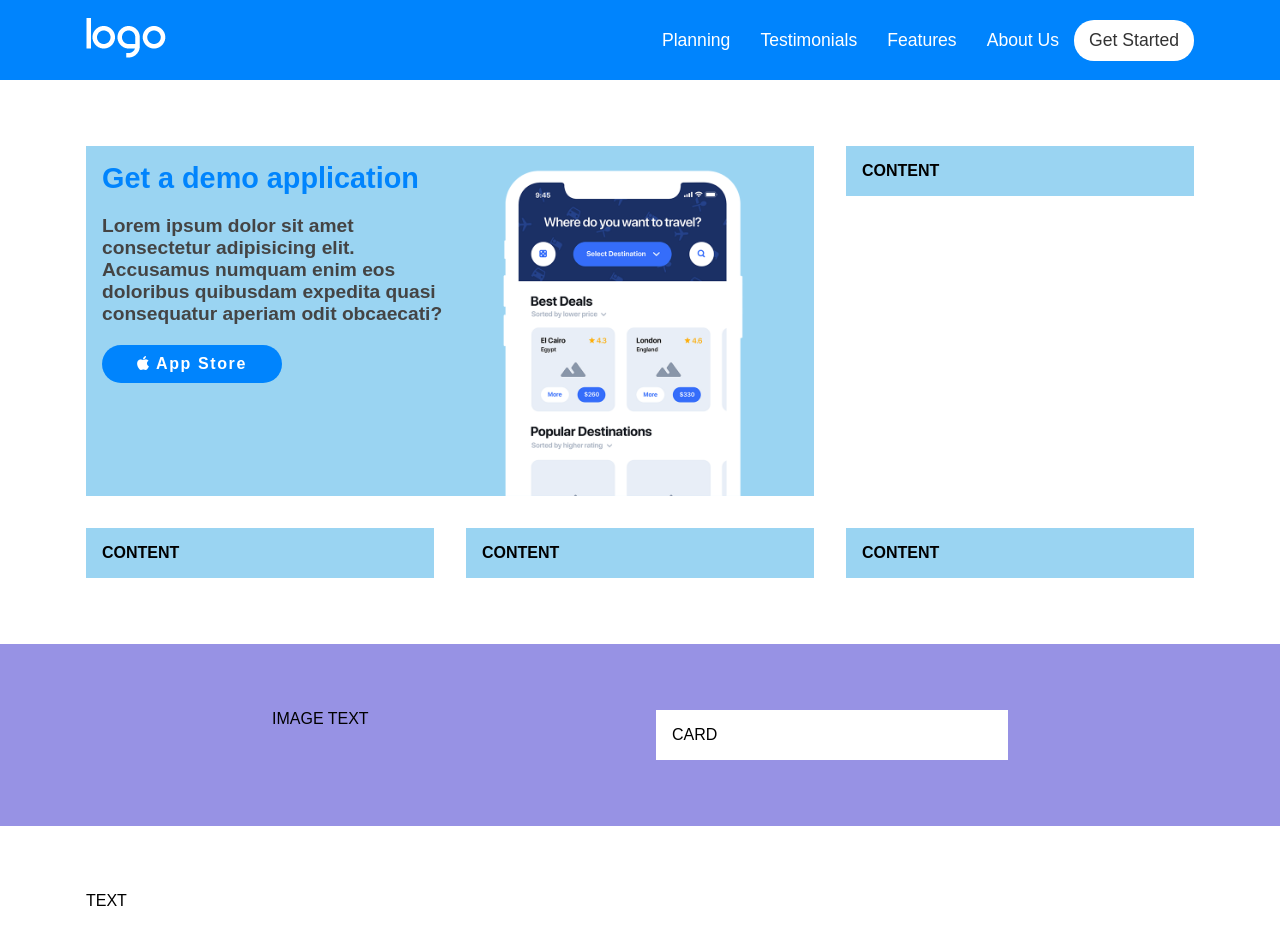
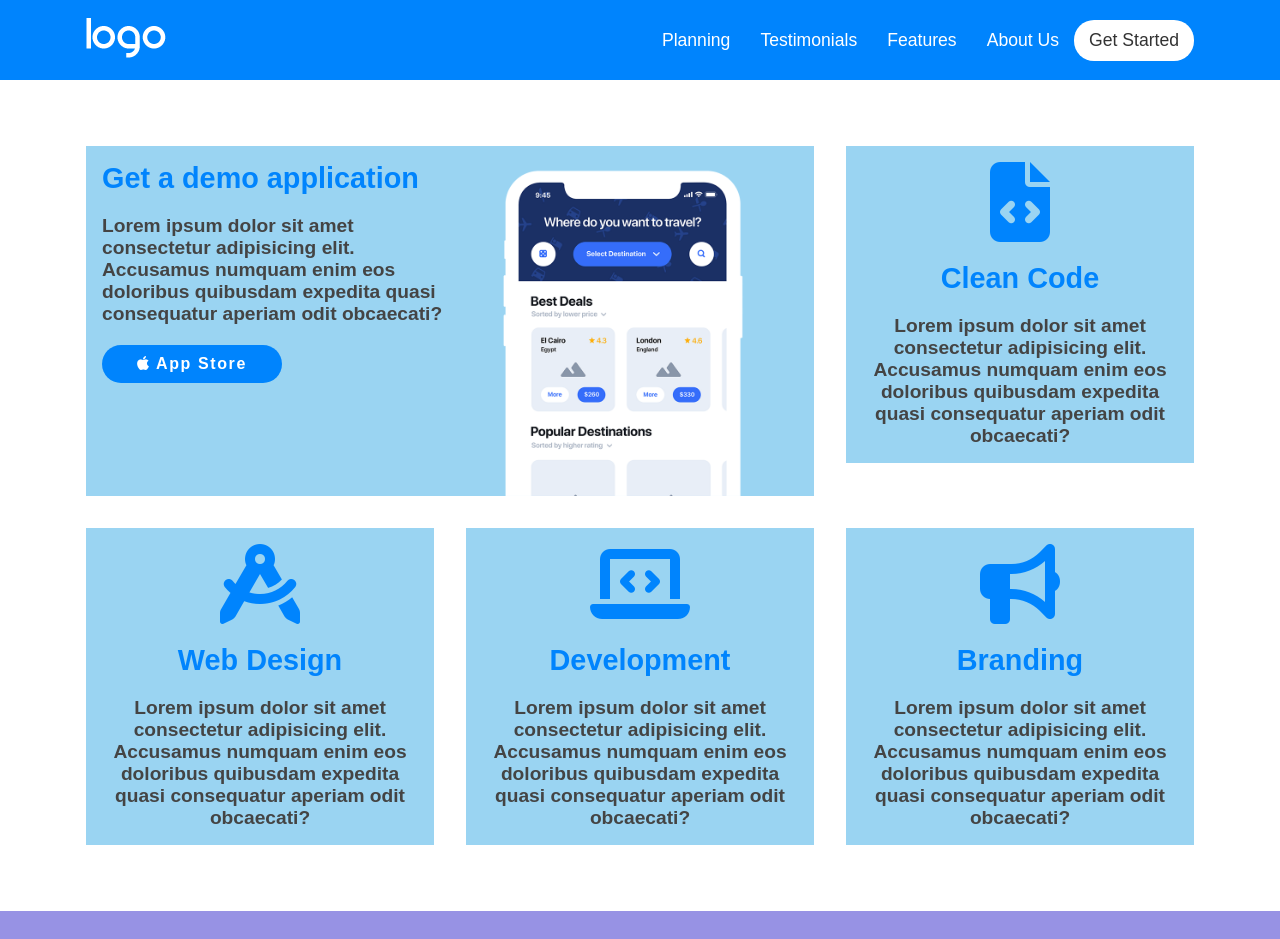
Before and after one commit to umbertofaenza/htmlcss-responsive-layout, a plain HTML site: page index.html in a window 1280 px wide. Shown: the top 939 px of the page. Drawn offline with Linux system fonts and the light colour scheme; a web font is replaced by a local one.

Commit message:
style: intro cards content

```diff
--- a/css/style.css
+++ b/css/style.css
@@ -155,6 +155,18 @@ section,
   margin-bottom: -1rem;
 }
 
+#intro .card-content {
+  display: flex;
+  flex-direction: column;
+  gap: 20px;
+  text-align: center;
+}
+
+#intro .card-content i {
+  font-size: 5rem;
+  color: #0084fd;
+}
+
 /* Planning */
 
 #planning {
--- a/index.html
+++ b/index.html
@@ -71,16 +71,48 @@
                         </div>
                     </div>
                     <div class="col">
-                        <div class="card">CONTENT</div>
+                        <!-- card -->
+                        <div class="card">
+                            <div class="card-content">
+                                <i class="fa-solid fa-file-code"></i>
+                                <h3>Clean Code</h3>
+                                <p>Lorem ipsum dolor sit amet consectetur adipisicing elit. Accusamus numquam enim eos
+                                    doloribus quibusdam expedita quasi consequatur aperiam odit obcaecati?</p>
+                            </div>
+                        </div>
                     </div>
                     <div class="col">
-                        <div class="card">CONTENT</div>
+                        <!-- card -->
+                        <div class="card">
+                            <div class="card-content">
+                                <i class="fa-solid fa-compass-drafting"></i>
+                                <h3>Web Design</h3>
+                                <p>Lorem ipsum dolor sit amet consectetur adipisicing elit. Accusamus numquam enim eos
+                                    doloribus quibusdam expedita quasi consequatur aperiam odit obcaecati?</p>
+                            </div>
+                        </div>
                     </div>
                     <div class="col">
-                        <div class="card">CONTENT</div>
+                        <!-- card -->
+                        <div class="card">
+                            <div class="card-content">
+                                <i class="fa-solid fa-laptop-code"></i>
+                                <h3>Development</h3>
+                                <p>Lorem ipsum dolor sit amet consectetur adipisicing elit. Accusamus numquam enim eos
+                                    doloribus quibusdam expedita quasi consequatur aperiam odit obcaecati?</p>
+                            </div>
+                        </div>
                     </div>
                     <div class="col">
-                        <div class="card">CONTENT</div>
+                        <!-- card -->
+                        <div class="card">
+                            <div class="card-content">
+                                <i class="fa-solid fa-bullhorn"></i>
+                                <h3>Branding</h3>
+                                <p>Lorem ipsum dolor sit amet consectetur adipisicing elit. Accusamus numquam enim eos
+                                    doloribus quibusdam expedita quasi consequatur aperiam odit obcaecati?</p>
+                            </div>
+                        </div>
                     </div>
                 </div>
             </div>
```
